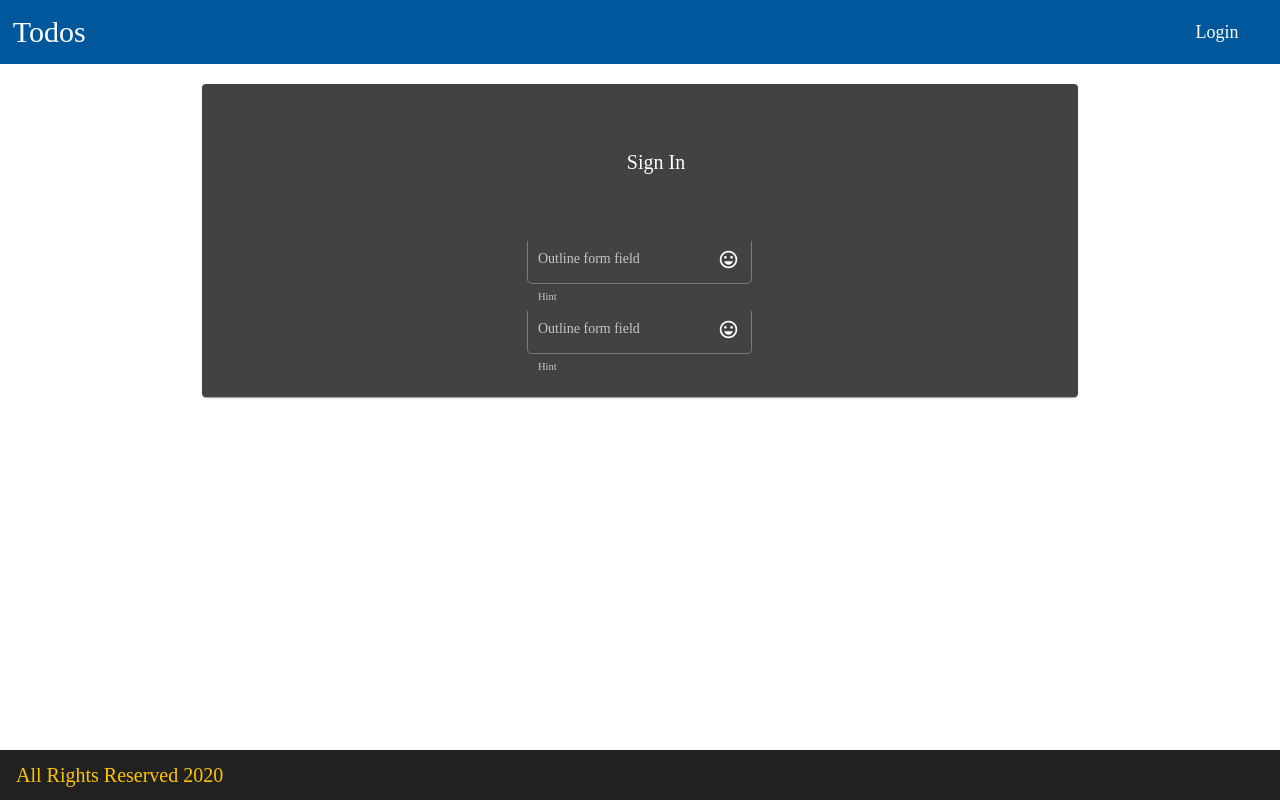
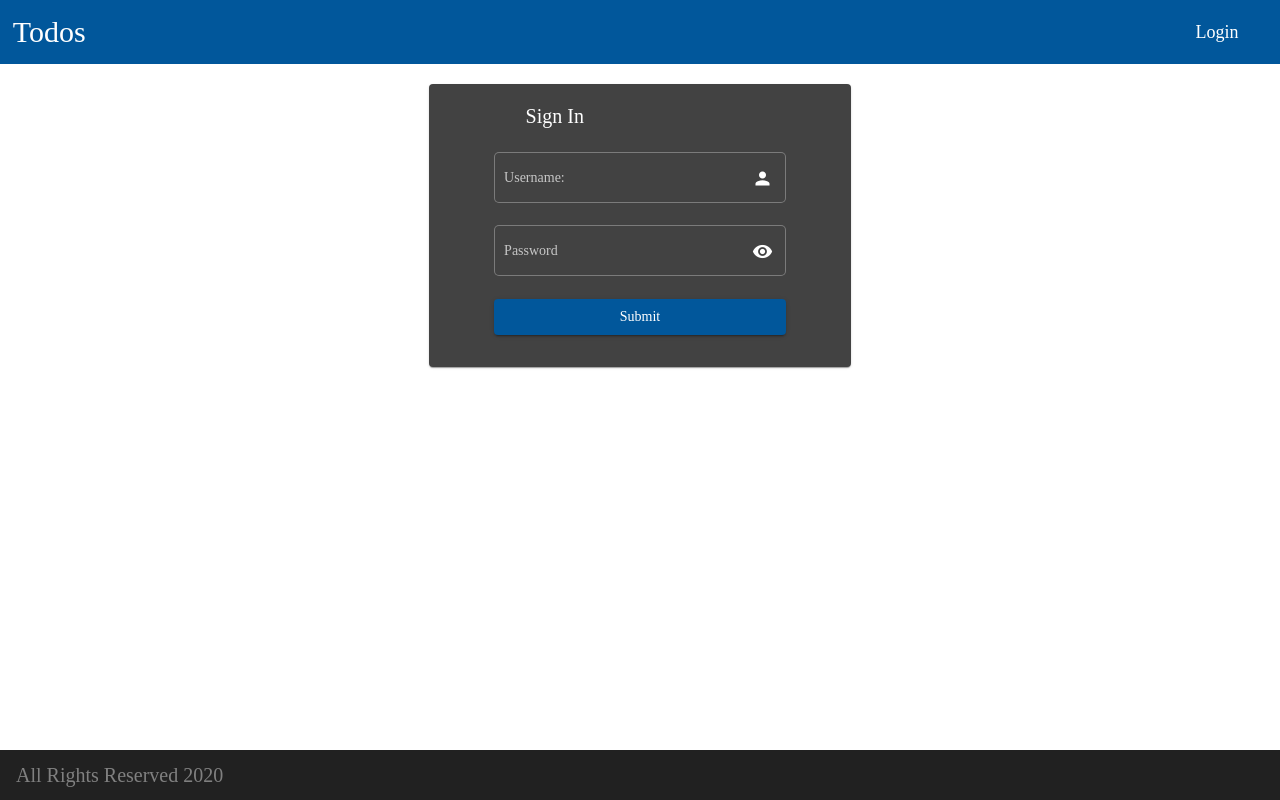
Before and after one commit to Jacob-Webb/todos-backend, an Angular app in the folder frontend/todo/: page / in a window 1280 px wide. Built offline with nearby package versions, Linux system fonts and the light colour scheme.

Commit message:
finished styling signin form

```diff
--- a/frontend/todo/src/app/footer/footer.component.scss
+++ b/frontend/todo/src/app/footer/footer.component.scss
@@ -7,6 +7,6 @@
 
   .content
   {
-    color: mat-color($todo-accent)
+    color: grey;
   }
 }
--- a/frontend/todo/src/app/signin/signin.component.html
+++ b/frontend/todo/src/app/signin/signin.component.html
@@ -1,35 +1,22 @@
-
-<mat-card class="signin-form">
-  <mat-grid-list cols="12">
-    <mat-grid-tile colspan="12" rowspan="2">
+<div class="container">
+  <mat-card>
+    <div class="signin-form">
       <mat-card-header>
         <h2>Sign In</h2>
       </mat-card-header>
-    </mat-grid-tile>
-    <mat-grid-tile colspan="12">
       <mat-card-content>
         <mat-form-field appearance="outline" color="accent">
-          <mat-label>Outline form field</mat-label>
-          <input matInput placeholder="Placeholder">
-          <mat-icon matSuffix>sentiment_very_satisfied</mat-icon>
-          <mat-hint>Hint</mat-hint>
+          <mat-label>Username:</mat-label>
+          <input matInput name="username">
+          <mat-icon matSuffix>person</mat-icon>
         </mat-form-field>
+        <mat-form-field appearance="outline" color="accent">
+          <mat-label>Password</mat-label>
+          <input matInput name="password">
+          <mat-icon matSuffix>visibility</mat-icon>
+        </mat-form-field>
+        <button mat-raised-button class="submit" color="primary">Submit</button>
       </mat-card-content>
-    </mat-grid-tile>
-    <mat-grid-tile colspan="12">
-      <mat-card-content>
-        <mat-form-field appearance="outline">
-          <mat-label>Outline form field</mat-label>
-          <input matInput placeholder="Placeholder">
-          <mat-icon matSuffix>sentiment_very_satisfied</mat-icon>
-          <mat-hint>Hint</mat-hint>
-        </mat-form-field>
-      </mat-card-content>
-    </mat-grid-tile>
-
-
-  </mat-grid-list>
-
-
-
-</mat-card>
+    </div>
+  </mat-card>
+</div>
--- a/frontend/todo/src/app/signin/signin.component.scss
+++ b/frontend/todo/src/app/signin/signin.component.scss
@@ -1,14 +1,19 @@
+.container
+{
+  width:33%;
+  margin: 20px auto;
+}
 .signin-form
 {
-  width: 66%;
-  margin: 20px auto;
+  width:75%;
+  margin: 0 auto;
 }
-
-.card-header
+mat-form-field
 {
-  justify-content: center;
+  display: block;
+  width:100%;
 }
-.card-content
+button
 {
-  justify-content: left;
+  width:100%;
 }
--- a/frontend/todo/src/custom-theme.scss
+++ b/frontend/todo/src/custom-theme.scss
@@ -13,7 +13,7 @@
 // (imported above). For each palette, you can optionally specify a default, lighter, and darker
 // hue. Available color palettes: https://material.io/design/color/
 $todo-primary: mat-palette($mat-light-blue, 900);
-$todo-accent: mat-palette($mat-amber, A400, A200, A100);
+$todo-accent: mat-palette($mat-blue-gray, 500);
 
 // The warn palette is optional (defaults to red).
 $todo-warn: mat-palette($mat-red);
```
